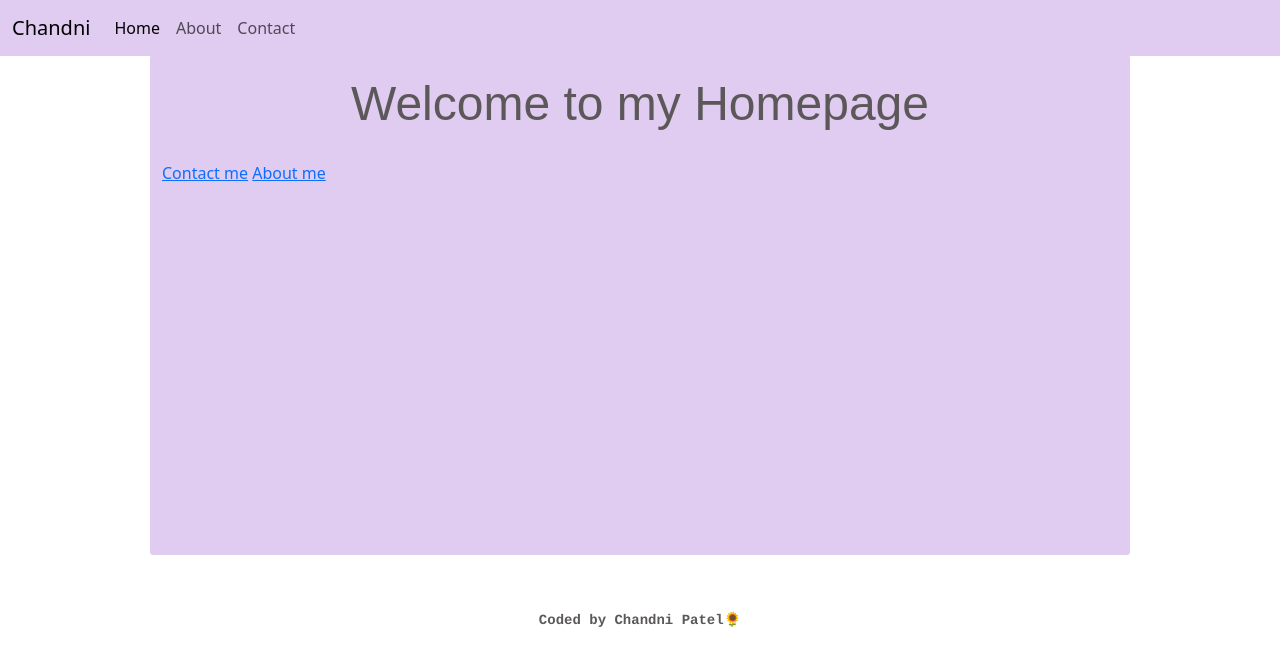
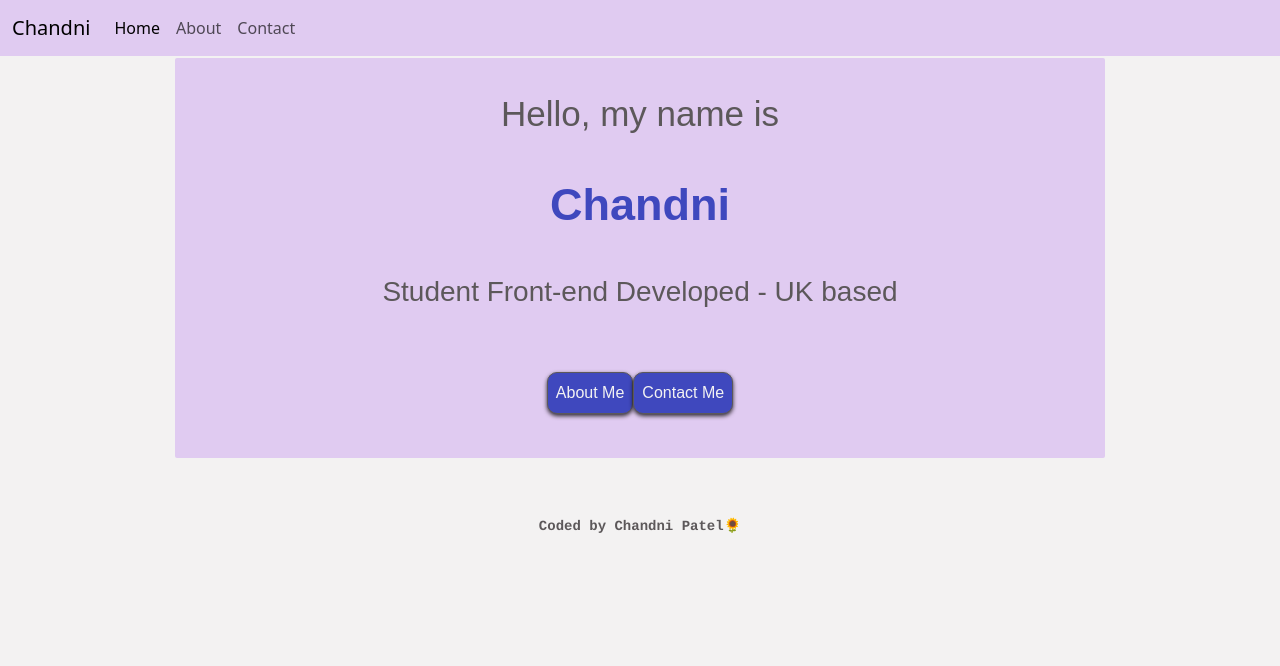
Before and after one commit to chandn33/portfolio-project, a plain HTML site: page index.html in a window 1280 px wide. Drawn offline with nearby package versions, Linux system fonts and the light colour scheme.

Commit message:
added buttons
replaced links with buttons. styled the homepage

```diff
--- a/index.html
+++ b/index.html
@@ -18,10 +18,21 @@
     <link rel="stylesheet" href="src/style.css" />
   </head>
   <body>
-<nav class="navbar navbar-expand-lg fixed-top" style="background-color:#e0cbf1">
+    <nav
+      class="navbar navbar-expand-lg fixed-top"
+      style="background-color:#e0cbf1"
+    >
       <div class="container-fluid">
         <a class="navbar-brand" href="#">Chandni</a>
-    <button class="navbar-toggler" type="button" data-bs-toggle="collapse" data-bs-target="#navbarNav" aria-controls="navbarNav" aria-expanded="false" aria-label="Toggle navigation">
+        <button
+          class="navbar-toggler"
+          type="button"
+          data-bs-toggle="collapse"
+          data-bs-target="#navbarNav"
+          aria-controls="navbarNav"
+          aria-expanded="false"
+          aria-label="Toggle navigation"
+        >
           <span class="navbar-toggler-icon"></span>
         </button>
         <div class="collapse navbar-collapse" id="navbarNav">
@@ -41,14 +52,16 @@
     </nav>
 
     <div class="container">
+      <h1>Hello, my name is</h1>
+      <h2>Chandni</h2>
+      <h3>Student Front-end Developed - UK based</h3>
 
 
 
-    <h1>Welcome to my Homepage</h1>
-
-    <a href="contact.html">Contact me</a>
-    <a href="about.html">About me</a>
-
+    <div class="button-container">
+    <a href="about.html"><button>About Me</button></a>
+        <a href="contact.html"><button>Contact Me</button></a>
+        </div>
 
 
 
--- a/src/style.css
+++ b/src/style.css
@@ -1,20 +1,64 @@
+body {
+    background: #f3f2f2;
+}
 .container {
     background: #e0cbf1;
-    margin: 55px auto;
-    width: 980px;
-    height: 500px;
-    border-radius: 3px;
+    margin: 58px auto;
+    width: 930px;
+    height: 400px;
+    border-radius: 2px;
 }
 :root {
     --primary-color: #5c585a;
     --main-font: 'poppins', sans-serif;
+     --box-shadow: 0 2px 4px rgba(0, 0, 0, 0.8);
+}
+.back-home {
+    text-align: center;
+}
+a:hover {
+  color: #5c585a;
+}
+button:hover {
+    color: var(--primary-color);
+    background: #f3f2f2;
+}
+button {
+  background: #3f48be;
+  padding: 8px;
+  color: #f3f2f2;
+  border-radius: 10px;
+  border: 1px solid #5c585a;
+  box-shadow: var(--box-shadow);
+  margin-right: auto;
+  font-family: var(--main-font);
+  cursor: pointer;
+  margin-top: 20px;
+}
+.button-container {
+  display: flex;
+  justify-content: center;
 }
 h1 {
-font-size: 48px;
+font-size: 35px;
 color: var(--primary-color);
 font-family: var(--main-font);
 text-align: center;
-padding: 20px;
+padding: 35px;
+}
+h2 {
+    font-size: 45px;
+color: #3f48be;
+font-family: var(--main-font);
+text-align: center;
+font-weight: bold;
+}
+h3 {
+font-size: 28px;
+color: var(--primary-color);
+font-family: var(--main-font);
+text-align: center;
+padding: 35px;
 }
 footer {
     font-size: 14px;
```
Also changed, not shown: about.html (+7 -6 lines), contact.html (+5 -4 lines). Lines whose indentation alone changed are shown as unchanged.
